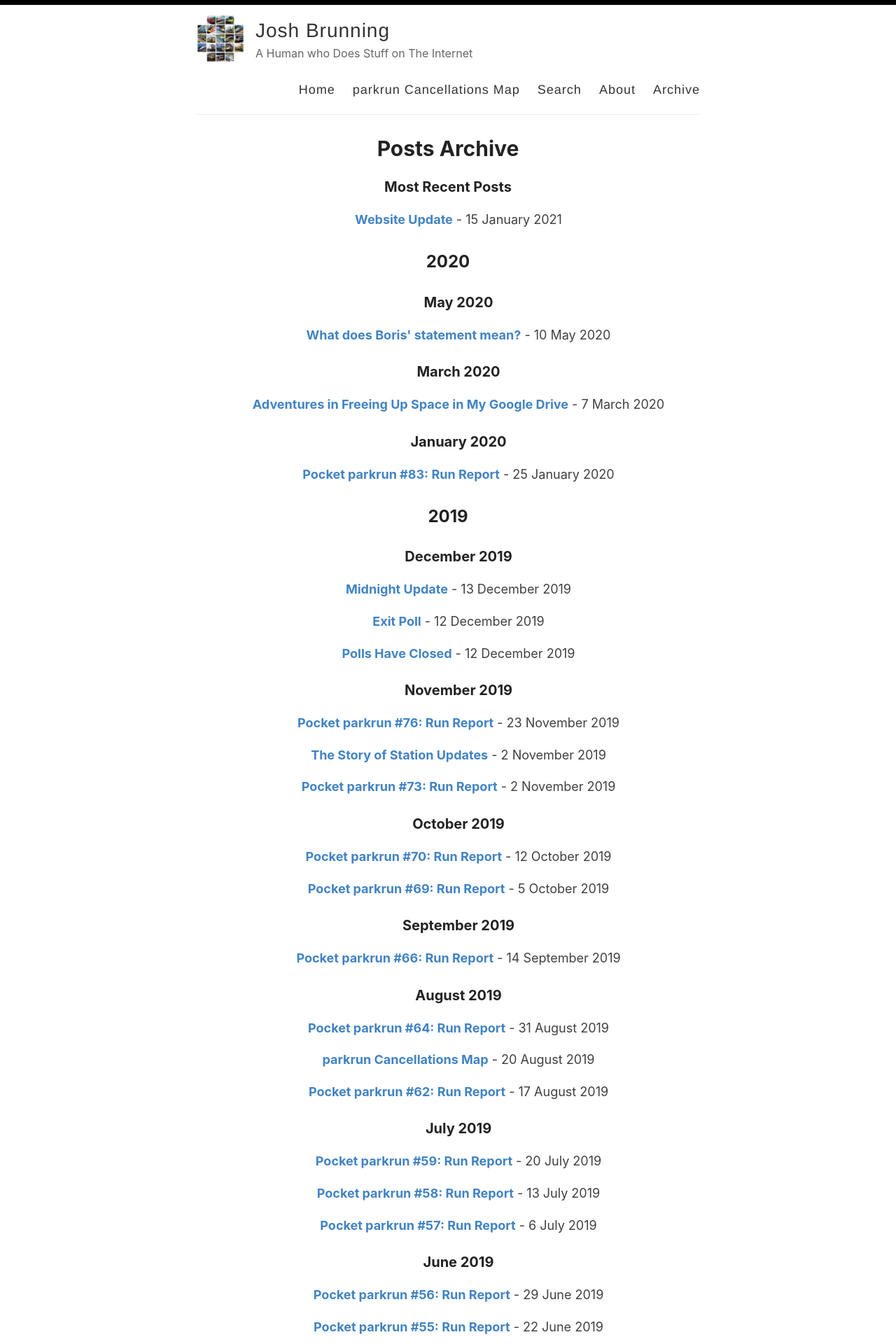
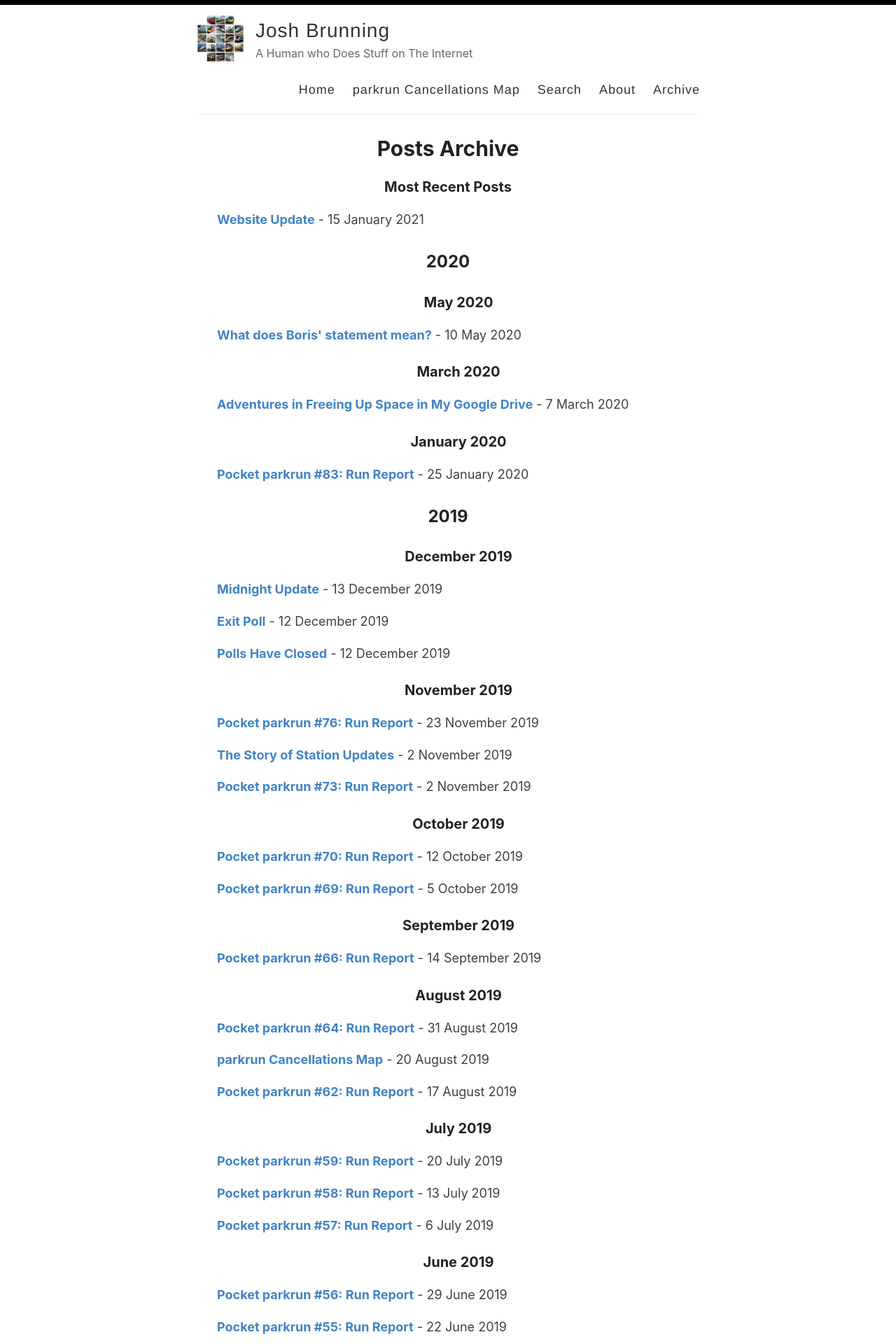
Before and after one commit to josh-justjosh/blog, a Jekyll site: the page built from _pages/archive.md, in a window 1280 px wide. Shown: the top 1920 px of the page at 70% size. Built offline with Jekyll 4.4.1, drawn with Linux system fonts in a browser that asks for light colours.

Commit message:
Update archive.md

```diff
--- a/_pages/archive.md
+++ b/_pages/archive.md
@@ -18,14 +18,14 @@
           {% capture nyear %}{{ post.next.date | date: '%Y' }}{% endcapture %}
           {% if year != nyear %}
       </ul>
-      <h2>{{ post.date | date: '%Y' }}</h2>
+      <h2 align="left">{{ post.date | date: '%Y' }}</h2>
       <ul class="past">
           {% endif %}
           {% if month != nmonth %}
-          <h3>{{ post.date | date: '%B %Y' }}</h3>
+          <h3 align="left">{{ post.date | date: '%B %Y' }}</h3>
           {% endif %}
           {% endunless %}
-          <p><center><b><a href="{{ site.baseurl }}{{ post.url }}">{% if post.title and post.title != "" %}{{post.title}}{% else %}{{post.excerpt |strip_html}}{%endif%}</a></b> - {% if post.date and post.date != "" %}{{ post.date | date: "%e %B %Y" }}{%endif%}</center></p>
+          <p align="left"><b><a href="{{ site.baseurl }}{{ post.url }}">{% if post.title and post.title != "" %}{{post.title}}{% else %}{{post.excerpt |strip_html}}{%endif%}</a></b> - {% if post.date and post.date != "" %}{{ post.date | date: "%e %B %Y" }}{%endif%}</p>
           {% endfor %}
       </ul>
     <h3>Oldest Posts</h3>
```
